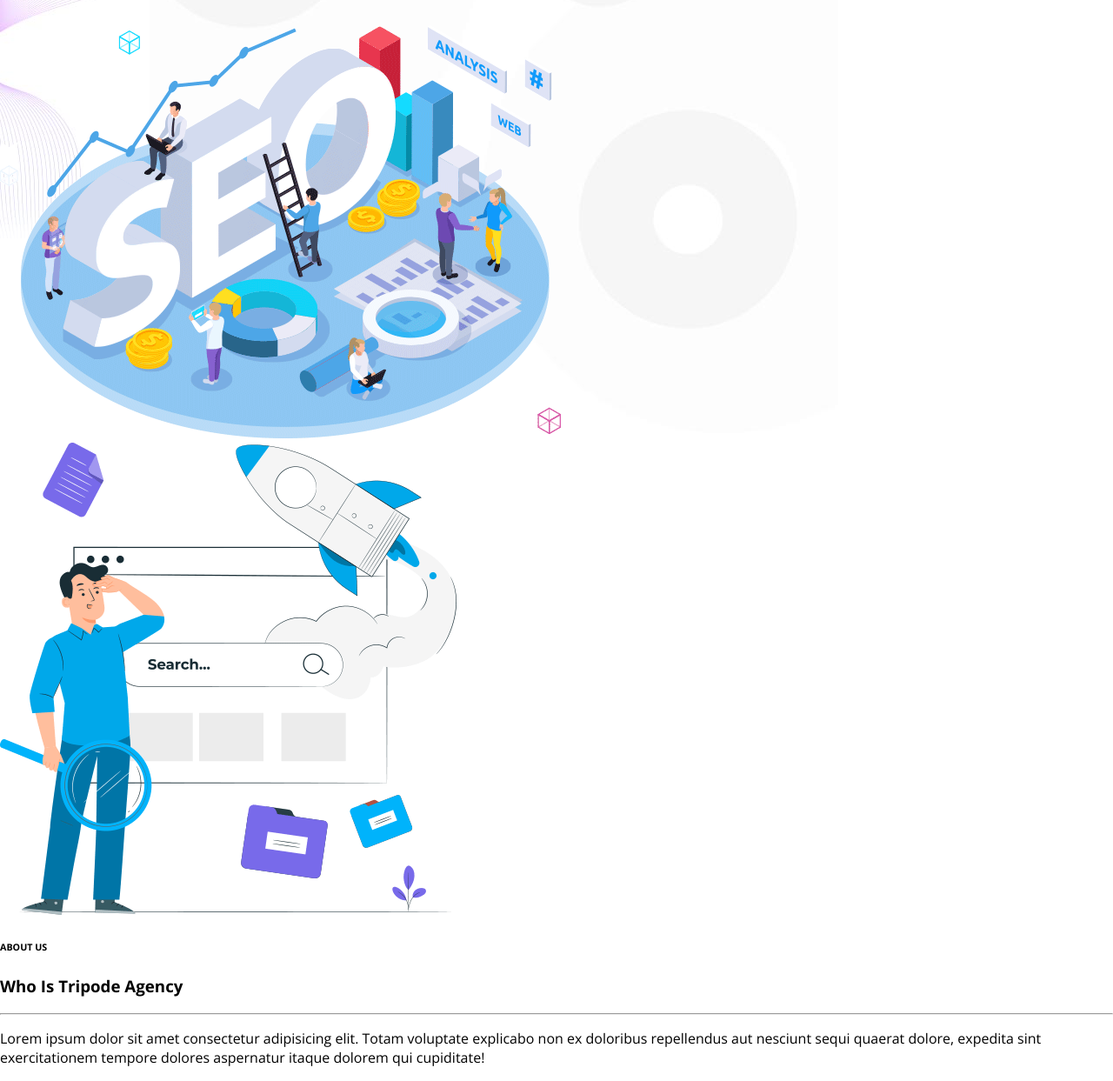
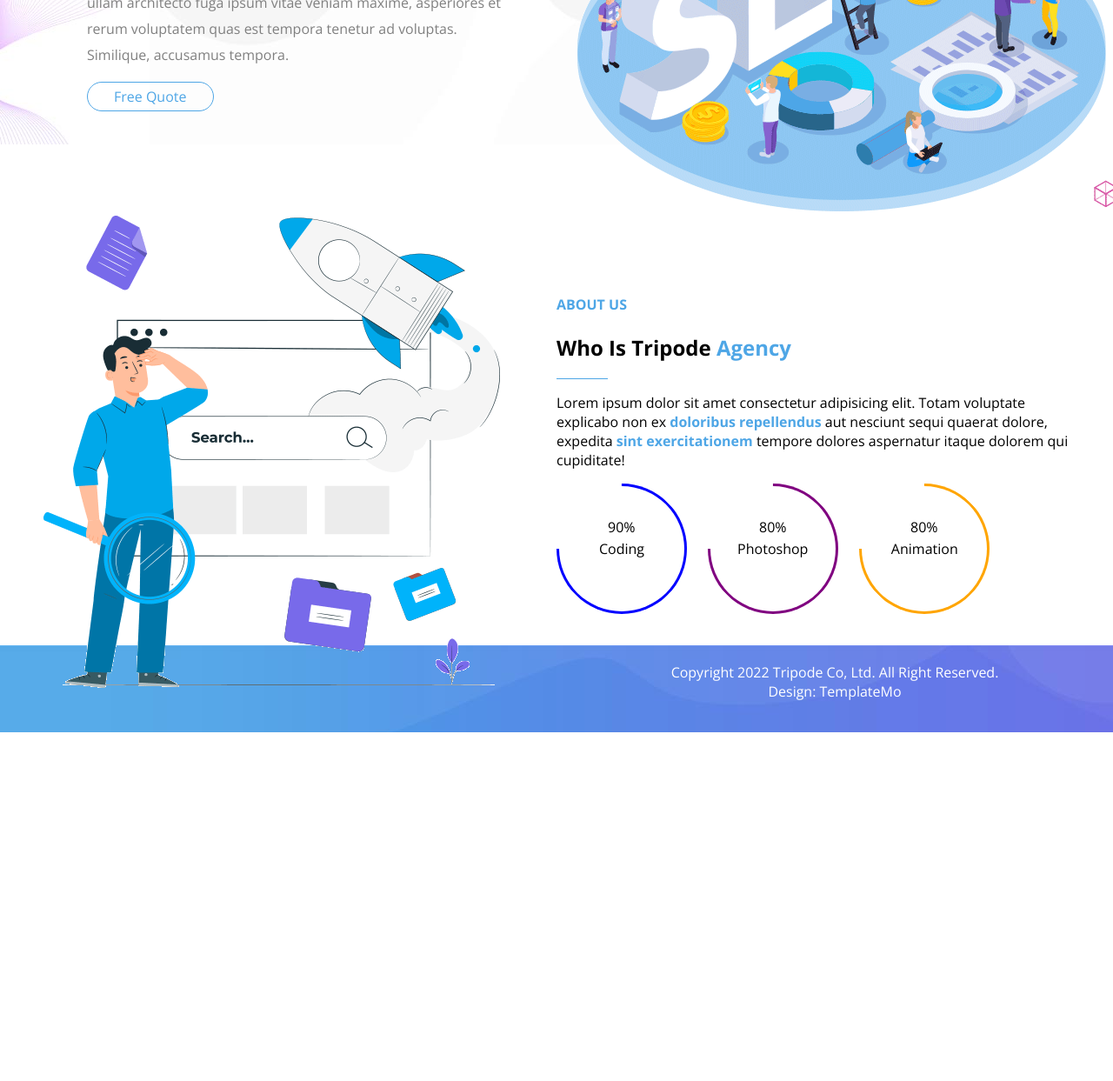
Before and after one commit to Juanesdn/parcial1-frontend-g2, a plain HTML site: page index.html in a window 1280 px wide. Shown: the part 434-1677 px from the top of the page at 87% size. After the commit the page ends 1276 px from the top, so only its background shows below. Drawn offline with nearby package versions, Linux system fonts and the light colour scheme.

Commit message:
desktop version

```diff
--- a/assets/css/styles.css
+++ b/assets/css/styles.css
@@ -1,3 +1,7 @@
+* {
+  box-sizing: border-box;
+}
+
 body {
   margin: 0;
   font-family: "Open Sans", sans-serif;
@@ -6,6 +10,7 @@
 nav {
   height: 100px;
   box-shadow: 0px 2px 3px 2px rgb(246, 246, 246);
+  margin-bottom: 20px;
 }
 
 .nav-link {
@@ -27,8 +32,13 @@
   margin-right: 50px;
 }
 
+.nav-right .btn {
+  margin-left: 40px;
+}
+
 .active {
   color: rgb(78, 166, 230);
+  font-weight: bold;
 }
 
 .logo img {
@@ -36,12 +46,10 @@
 }
 
 .btn {
-  margin-left: 40px;
   display: inline-block;
   border: 1px solid rgb(78, 166, 230);
   border-radius: 40px;
-  height: 20px;
-  padding: 5px 20px 5px 20px;
+  padding: 5px 30px 5px 30px;
   text-align: center;
 }
 
@@ -50,14 +58,118 @@
   color: rgb(78, 166, 230);
 }
 
+section {
+  width: 100%;
+  height: 60vh;
+  margin-bottom: 3rem;
+}
+
 .main-section {
   background-image: url("/assets/images/slider-left-dec.jpg"),
     url("/assets/images/slider-right-dec.jpg");
   background-repeat: no-repeat, no-repeat;
-  padding-top: 100px;
+  padding-top: 50px;
 }
 
-.main-section .text-container {
+section .text-container {
+  padding-left: 100px;
+  padding-right: 50px;
+  padding-top: 70px;
+}
+
+.text-container h1 {
+  font-size: 2.8rem;
+  line-height: 50px;
+  font-weight: bold;
+  margin-top: 10px;
+  margin-bottom: 20px;
+}
+
+.text-container h4 {
+  margin: 0;
+}
+
+.text-container p {
+  color: gray;
+  line-height: 30px;
+}
+
+.column {
   width: 50%;
   float: left;
 }
+
+.break-line {
+  display: block;
+  height: 1px;
+  border: 0;
+  border-top: 1px solid rgb(78, 166, 230);
+  margin: 1em 0;
+  padding: 0;
+  width: 10%;
+}
+
+.circle {
+  text-align: center;
+  position: relative;
+  border-radius: 50%;
+  width: 150px;
+  height: 150px;
+  display: inline-block;
+  margin-right: 20px;
+  transform: rotate(-45deg);
+}
+
+.coding {
+  border-top: 3px solid transparent;
+  border-left: 3px solid blue;
+  border-right: 3px solid blue;
+  border-bottom: 3px solid blue;
+}
+
+.photoshop {
+  border-top: 3px solid transparent;
+  border-left: 3px solid purple;
+  border-right: 3px solid purple;
+  border-bottom: 3px solid purple;
+}
+
+.animation {
+  border-top: 3px solid transparent;
+  border-left: 3px solid orange;
+  border-right: 3px solid orange;
+  border-bottom: 3px solid orange;
+}
+
+.circle span {
+  position: absolute;
+  transform: rotate(45deg);
+  width: fit-content;
+  height: fit-content;
+  margin: auto;
+  left: 0;
+  top: 0;
+  right: 0;
+  bottom: 0;
+}
+
+.circle span:nth-child(1) {
+  padding-bottom: 50px;
+}
+
+.about-section .image-container {
+  padding-left: 50px;
+}
+
+section .text-container-about {
+  padding-right: 50px;
+  padding-top: 70px;
+}
+
+footer {
+  background-image: url("/assets/images/quote-bg-v3.jpg");
+  height: 100px;
+  text-align: center;
+  padding-top: 20px;
+  color: white;
+}
--- a/index.html
+++ b/index.html
@@ -29,8 +29,8 @@
       </div>
     </nav>
     <section class="main-section">
-      <div class="text-container">
-        <h4>DIGITAL MEDIA AGENCY</h4>
+      <div class="text-container column">
+        <h4 class="active">DIGITAL MEDIA AGENCY</h4>
         <h1>We Boost Your Website Traffic</h1>
         <p>
           Lorem ipsum dolor sit amet consectetur adipisicing elit. Qui quia
@@ -40,21 +40,38 @@
         </p>
         <div href="#" class="btn"><a href="#">Free Quote</a></div>
       </div>
-      <img src="assets/images/slider-dec-v3.png" alt="" />
+      <div class="column image-container">
+        <img src="assets/images/slider-dec-v3.png" alt="" />
+      </div>
     </section>
     <section class="about-section">
-      <img src="assets/images/about-dec-v3.png" alt="" />
-      <div class="text-container">
-        <h6>ABOUT US</h6>
-        <h3>Who Is Tripode Agency</h3>
-        <hr />
+      <div class="column image-container">
+        <img src="assets/images/about-dec-v3.png" alt="" />
+      </div>
+      <div class="text-container-about column">
+        <h4 class="active">ABOUT US</h4>
+        <h2>Who Is Tripode <span class="active">Agency</span></h2>
+        <hr class="break-line" />
         <p>
           Lorem ipsum dolor sit amet consectetur adipisicing elit. Totam
-          voluptate explicabo non ex doloribus repellendus aut nesciunt sequi
-          quaerat dolore, expedita sint exercitationem tempore dolores
+          voluptate explicabo non ex
+          <span class="active">doloribus repellendus</span> aut nesciunt sequi
+          quaerat dolore, expedita
+          <span class="active">sint exercitationem</span> tempore dolores
           aspernatur itaque dolorem qui cupiditate!
         </p>
+        <div class="circle coding"><span>90%</span><span>Coding</span></div>
+        <div class="circle photoshop">
+          <span>80%</span><span>Photoshop</span>
+        </div>
+        <div class="circle animation">
+          <span>80%</span><span>Animation</span>
+        </div>
       </div>
     </section>
+    <footer>
+      <div>Copyright 2022 Tripode Co, Ltd. All Right Reserved.</div>
+      <div>Design: TemplateMo</div>
+    </footer>
   </body>
 </html>
```
